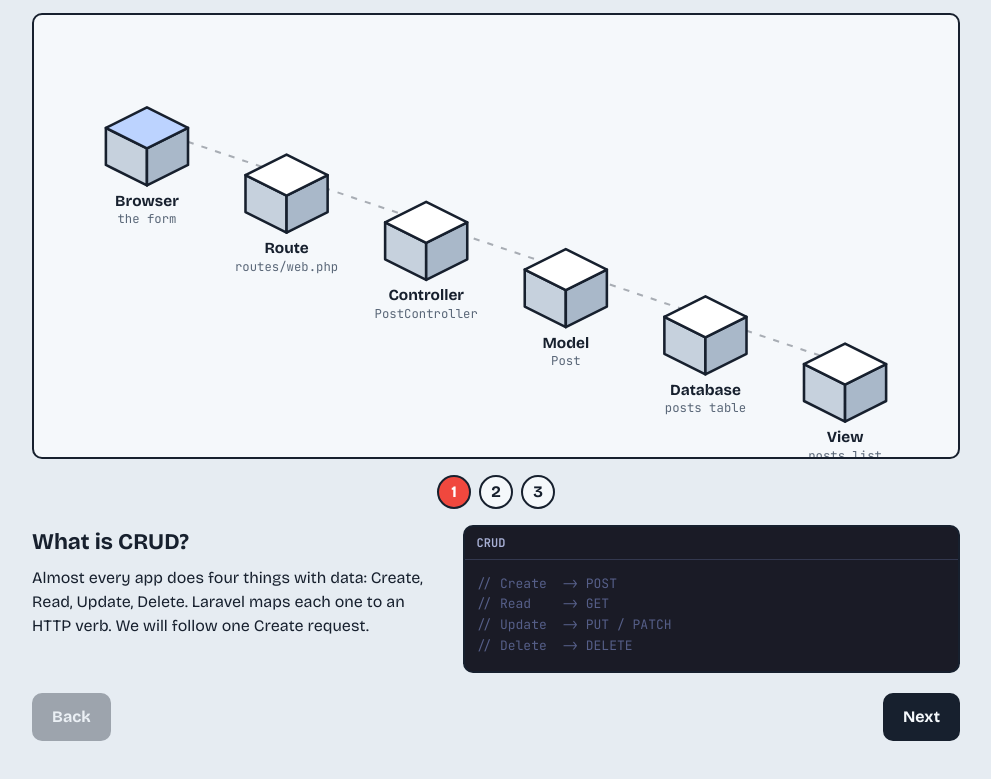
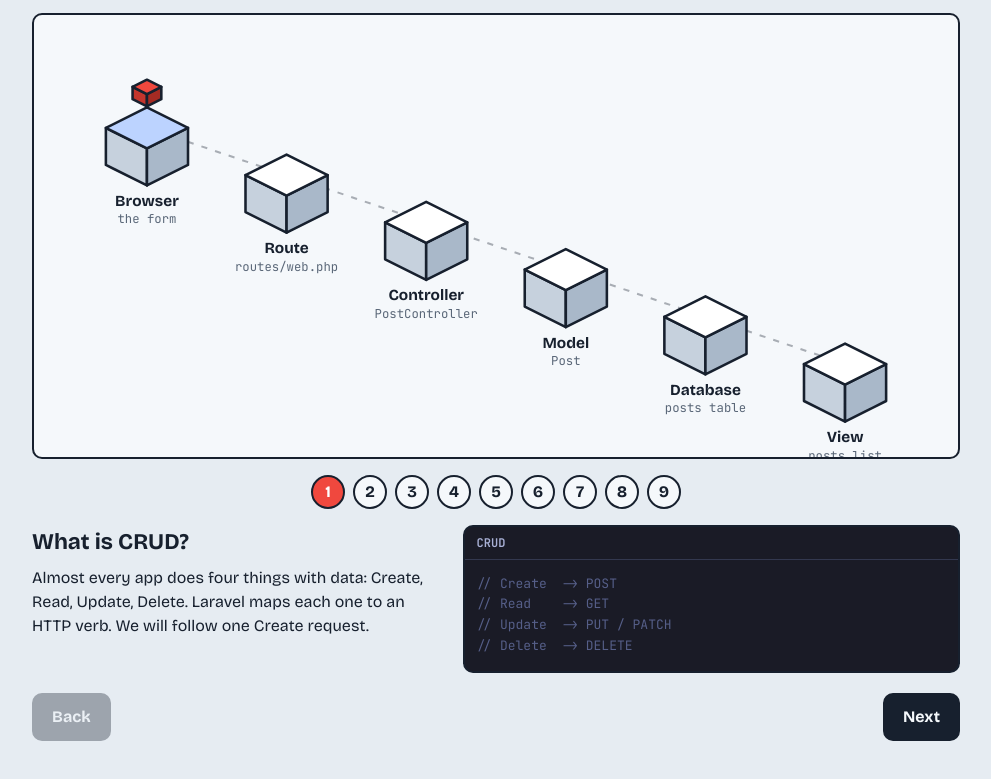
Before and after one commit to Jacqueson1/VisualLaravel, a website built with Vite: page index.html in a window 1280 px wide. Shown: the part 99-878 px from the top of the page, without its empty margins (144-1135 px from the left). Built offline with nearby package versions, Linux system fonts and the light colour scheme.

Commit message:
edited main, scene, steps, style

```diff
--- a/src/main.js
+++ b/src/main.js
@@ -5,7 +5,7 @@ import sql from 'highlight.js/lib/languages/sql';
 import xml from 'highlight.js/lib/languages/xml';
 import 'highlight.js/styles/tokyo-night-dark.css';
 import { steps } from './steps.js';
-import { buildScene, setActive } from './scene.js';
+import { buildScene, setActive, goTo } from './scene.js';
 
 hljs.registerLanguage('php', php);
 hljs.registerLanguage('sql', sql);
@@ -23,6 +23,7 @@ $('dots').innerHTML = steps
 function render() {
   const s = steps[current];
   setActive(s.at);
+  goTo(s);
   $('title').textContent = s.title;
   $('caption').textContent = s.caption;
   $('file').textContent = s.file;
--- a/src/scene.js
+++ b/src/scene.js
@@ -1,3 +1,5 @@
+import { gsap } from 'gsap';
+
 const S = 40; // half-width of a cube's top face
 const D = 36; // cube height
 
@@ -9,6 +11,9 @@ const stations = [
   { name: 'Database', sub: 'posts table' },
   { name: 'View', sub: 'posts list' }
 ].map((s, i) => ({ ...s, x: 110 + i * 136, y: 110 + i * 46 }));
+
+let pkg, row, tl;
+const pos = (i) => ({ x: stations[i].x, y: stations[i].y - 40 });
 
 // One isometric cube, centered on (0,0)
 function cube(s, d) {
@@ -31,7 +36,15 @@ export function buildScene(el) {
           <text class="name" y="${S / 2 + D + 20}" text-anchor="middle">${s.name}</text>
           <text class="subtext" y="${S / 2 + D + 37}" text-anchor="middle">${s.sub}</text>
         </g>`).join('')}
+      <g id="row" opacity="0" transform="translate(${stations[4].x},${stations[4].y - 78})">
+        <rect x="-46" y="-12" width="92" height="22" rx="4"/>
+        <text text-anchor="middle" y="3">new row</text>
+      </g>
+      <g id="pkg">${cube(14, 12)}</g>
     </svg>`;
+  pkg = el.querySelector('#pkg');
+  row = el.querySelector('#row');
+  gsap.set(pkg, pos(0));
 }
 
 export function setActive(i) {
@@ -39,3 +52,20 @@ export function setActive(i) {
     n.classList.toggle('active', k === i);
   });
 }
+
+export function goTo(step) {
+  tl?.kill();
+  pkg.classList.remove('failed');
+  tl = gsap.timeline();
+
+  tl.to(pkg, { ...pos(step.at), duration: 0.9, ease: 'power2.inOut' });
+
+  if (step.fail) {
+    tl.add(() => pkg.classList.add('failed'))
+      .add(() => setActive(0))
+      .to(pkg, { ...pos(0), duration: 0.9, ease: 'power2.in' }, '+=0.3')
+      .to(pkg, { x: '+=8', repeat: 5, yoyo: true, duration: 0.05 });
+  }
+
+  tl.to(row, { opacity: step.row ? 1 : 0, duration: 0.4 }, 0.4);
+}
--- a/src/steps.js
+++ b/src/steps.js
@@ -29,5 +29,68 @@ export const steps = [
         lang: 'php',
         caption: 'Laravel finds a POST route on /posts and knows which controller method to call.',
         code: `Route::post('/posts', [PostController::class, 'store']);`
+    },
+    {
+        title: 'The controller receives it',
+        at: 2,
+        file: 'app/Http/Controllers/PostController.php',
+        lang: 'php',
+        caption: 'The store method runs. It gets the request object, which holds everything the user sent.',
+        code: `public function store(Request $request)
+{
+    // $request->title is what the user typed
+}`
+    },
+    {
+        title: 'Validation can reject it',
+        at: 2,
+        fail: true,
+        file: 'app/Http/Controllers/PostController.php',
+        lang: 'php',
+        caption: 'If the title is empty, validate() stops here. The request goes back to the form with errors and never reaches the database.',
+        code: `$data = $request->validate([
+    'title' => 'required|max:255',
+]);`
+    },
+    {
+        title: 'The model talks to the database',
+        at: 3,
+        file: 'app/Models/Post.php',
+        lang: 'php',
+        caption: 'Valid data goes to the Post model. Eloquent turns this one line into SQL for you.',
+        code: `Post::create($data);`
+    },
+    {
+        title: 'A row is saved',
+        at: 4,
+        row: true,
+        file: 'SQL that Eloquent runs',
+        lang: 'sql',
+        caption: 'The database inserts a new row into the posts table.',
+        code: `INSERT INTO posts (title, created_at, updated_at)
+VALUES ('My first post', NOW(), NOW());`
+    },
+    {
+        title: 'Redirect back to a page',
+        at: 5,
+        row: true,
+        file: 'app/Http/Controllers/PostController.php',
+        lang: 'php',
+        caption: 'The controller redirects the browser to the posts list, which now shows the new post.',
+        code: `return redirect('/posts');`
+    },
+    {
+        title: 'Recap',
+        at: 0,
+        file: 'The whole Create flow',
+        lang: 'php',
+        caption: 'Request, route, controller, validation, model, database, redirect. Read, Update and Delete follow the same path with different verbs.',
+        code: `POST /posts
+  -> Route
+  -> PostController@store
+  -> validate()
+  -> Post::create()
+  -> INSERT
+  -> redirect('/posts')`
     }
 ];
--- a/src/style.css
+++ b/src/style.css
@@ -83,3 +83,13 @@ svg { width: 100%; height: auto; display: block; }
 .station.active .top { fill: #bcd3ff; }
 .name { font-size: 15px; font-weight: 700; fill: var(--ink); }
 .subtext { font-size: 12px; fill: var(--muted); font-family: 'JetBrains Mono', monospace; }
+
+#pkg polygon { stroke: var(--ink); stroke-width: 2.5; stroke-linejoin: round; }
+#pkg .top { fill: var(--accent); }
+#pkg .left { fill: #c4352c; }
+#pkg .right { fill: #a52b23; }
+
+#pkg.failed .top { fill: #8e1b14; }
+#pkg.failed .left, #pkg.failed .right { fill: #5e120d; }
+#row rect { fill: #fff; stroke: var(--ink); stroke-width: 2; }
+#row text { font: 12px 'JetBrains Mono', monospace; fill: var(--ink); }
```
Lines whose indentation alone changed are shown as unchanged.
